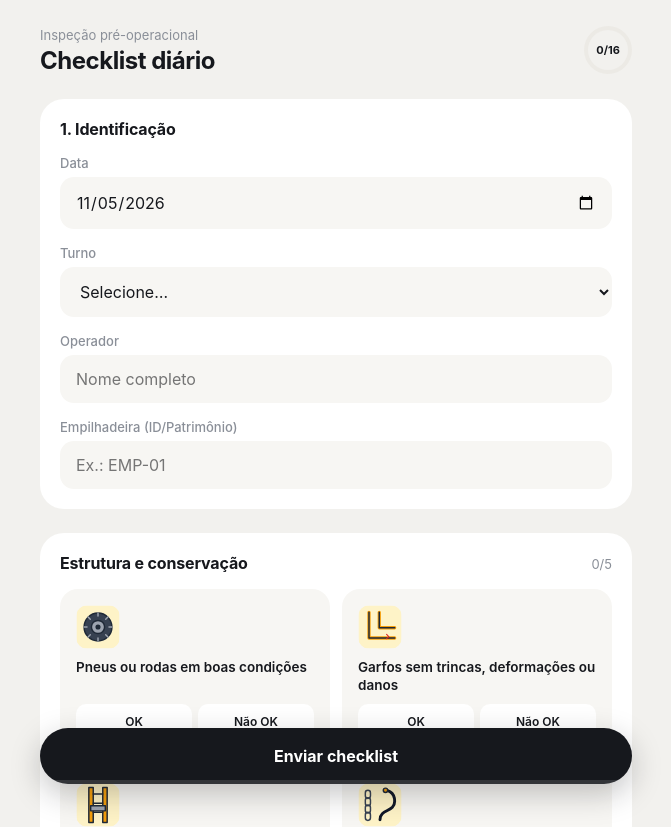
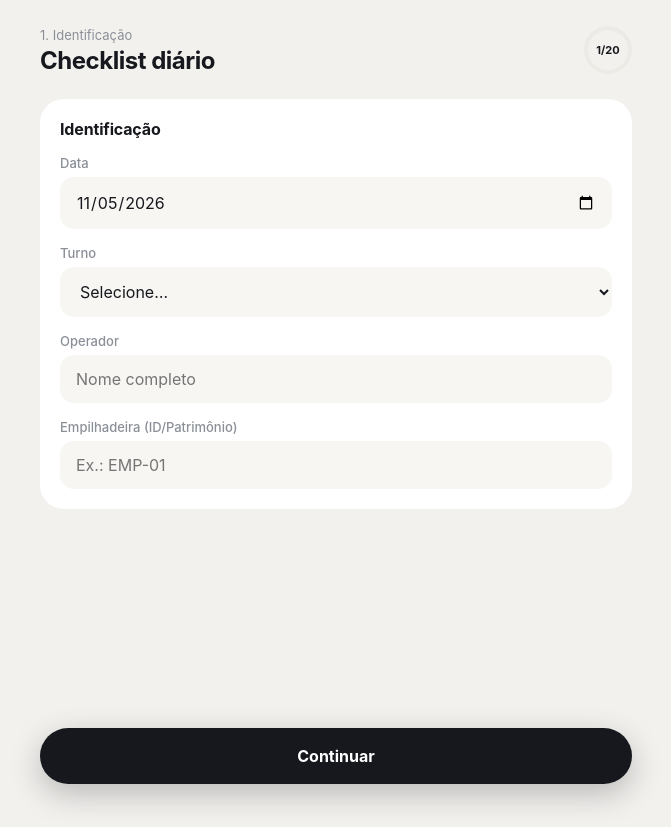
Before and after one commit to marcusvalerio/checkempilhadeira, a Next.js app: page / in a window 1280 px wide. Shown: the top 827 px of the page, without its empty margins (304-975 px from the left). After the commit the page ends 800 px from the top, so only its background shows below. Built offline with nearby package versions, Linux system fonts and the light colour scheme.

Commit message:
Formulário passo a passo: uma pergunta por tela com avanço automático
Co-Authored-By: Claude Opus 5.5 <noreply@anthropic.com>
Claude-Session: https://claude.ai/code/session_0161rdvRKSQP6pmK88Tpksqr

```diff
--- a/app/Formulario.js
+++ b/app/Formulario.js
@@ -1,15 +1,19 @@
 "use client";
-import { useEffect, useMemo, useRef, useState } from "react";
+import { useEffect, useRef, useState } from "react";
 import { useSearchParams } from "next/navigation";
 import { SECOES, ITENS, TURNOS, imagem } from "@/lib/checklist";
 
 const hoje = () => { const d = new Date(); d.setMinutes(d.getMinutes() - d.getTimezoneOffset()); return d.toISOString().slice(0, 10); };
+const SECAO_DE = Object.fromEntries(SECOES.flatMap((s) => s.itens.map((i) => [i.id, s.titulo])));
+// Passos: identificação, 16 itens, irregularidade, resultado, assinatura
+const PASSOS = ["ident", ...ITENS.map((i) => i.id), "irreg", "result", "assin"];
 
 export default function Formulario() {
   const sp = useSearchParams();
   const empQR = sp.get("e") || "";
   const [f, setF] = useState({ data: hoje(), turno: "", operador: "", empilhadeira: empQR, descricao: "", observacoes: "", resultado: "", irregularidade: null });
   const [itens, setItens] = useState({});
+  const [passo, setPasso] = useState(0);
   const [erro, setErro] = useState("");
   const [enviando, setEnviando] = useState(false);
   const [feito, setFeito] = useState(null);
@@ -20,15 +24,18 @@ export default function Formulario() {
 
   const temNok = Object.values(itens).includes("nok");
   const irregular = temNok || f.irregularidade === true;
-  const respondidos = ITENS.filter((i) => itens[i.id]).length;
-  const progresso = Math.round((respondidos / ITENS.length) * 100);
   const set = (k) => (e) => setF((x) => ({ ...x, [k]: e.target.value }));
+  const atual = PASSOS[passo];
+  const item = ITENS.find((i) => i.id === atual);
+  const progresso = Math.round((passo / (PASSOS.length - 1)) * 100);
 
   useEffect(() => { if (temNok) setF((x) => ({ ...x, irregularidade: true, resultado: x.resultado || "REPROVADA" })); }, [temNok]);
+  useEffect(() => { setErro(""); window.scrollTo(0, 0); }, [passo]);
 
   // Assinatura
   useEffect(() => {
     const c = canvas.current; if (!c) return;
+    setAssinou(false);
     const r = c.getBoundingClientRect(), dpr = window.devicePixelRatio || 1;
     c.width = r.width * dpr; c.height = r.height * dpr;
     const ctx = c.getContext("2d"); ctx.scale(dpr, dpr); ctx.lineWidth = 2.5; ctx.lineCap = "round"; ctx.strokeStyle = "#111827";
@@ -39,19 +46,25 @@ export default function Formulario() {
     const up = () => { des = false; };
     c.addEventListener("pointerdown", down); c.addEventListener("pointermove", move); c.addEventListener("pointerup", up); c.addEventListener("pointercancel", up);
     return () => { c.removeEventListener("pointerdown", down); c.removeEventListener("pointermove", move); c.removeEventListener("pointerup", up); c.removeEventListener("pointercancel", up); };
-  }, [feito]);
+  }, [atual]);
   const limpar = () => { const c = canvas.current; c.getContext("2d").clearRect(0, 0, c.width, c.height); setAssinou(false); };
 
+  function validar() {
+    if (atual === "ident" && (!f.turno || !f.operador.trim() || !f.empilhadeira.trim())) return "Preencha turno, operador e empilhadeira.";
+    if (item && !itens[item.id]) return "Escolha uma opção para continuar.";
+    if (atual === "irreg") {
+      if (f.irregularidade === null && !temNok) return "Informe se foi identificada alguma irregularidade.";
+      if (irregular && !f.descricao.trim()) return "Descreva a irregularidade encontrada.";
+    }
+    if (atual === "result" && !f.resultado) return "Informe o resultado da inspeção.";
+    return "";
+  }
+  function avancar() { const e = validar(); if (e) return setErro(e); setPasso((p) => Math.min(p + 1, PASSOS.length - 1)); }
+  function responder(v) { setItens((x) => ({ ...x, [item.id]: v })); setTimeout(() => setPasso((p) => p + 1), 180); }
+
   async function enviar() {
-    setErro("");
-    const falta = ITENS.find((i) => !itens[i.id]);
-    if (!f.turno || !f.operador || !f.empilhadeira) return setErro("Preencha a identificação (turno, operador e empilhadeira).");
-    if (falta) { document.getElementById("it-" + falta.id)?.scrollIntoView({ behavior: "smooth", block: "center" }); return setErro(`Falta responder: ${falta.label}`); }
-    if (f.irregularidade === null && !temNok) return setErro("Informe se foi identificada alguma irregularidade.");
-    if (irregular && !f.descricao.trim()) return setErro("Descreva a irregularidade encontrada.");
-    if (!f.resultado) return setErro("Informe o resultado da inspeção.");
     if (!assinou) return setErro("Assine no campo de assinatura.");
-    setEnviando(true);
+    setEnviando(true); setErro("");
     try {
       const res = await fetch("/api/checkins", { method: "POST", headers: { "Content-Type": "application/json" },
         body: JSON.stringify({ ...f, irregularidade: irregular, itens, assinatura: canvas.current.toDataURL("image/png") }) });
@@ -59,12 +72,18 @@ export default function Formulario() {
       if (!res.ok) throw new Error(j.erro || "Erro ao enviar");
       try { localStorage.setItem("operador", f.operador); } catch {}
       setFeito({ ...j, resultado: f.resultado });
-      window.scrollTo(0, 0);
     } catch (e) { setErro(e.message); } finally { setEnviando(false); }
   }
 
+  const Cab = ({ sub }) => (
+    <header className="cab">
+      <div><small>{sub}</small><h1>Checklist diário</h1></div>
+      {!feito && <div className="anel" style={{ "--p": progresso }}><span>{passo + 1}/{PASSOS.length}</span></div>}
+    </header>
+  );
+
   if (feito) return (
-    <><header className="cab"><div><small>Inspeção pré-operacional</small><h1>Checklist diário</h1></div></header>
+    <><Cab sub="Inspeção pré-operacional" />
     <main><div className="card sucesso">
       <div className="ico">{feito.resultado === "APROVADA" ? "✅" : "⛔"}</div>
       <h2>Checklist nº {feito.id} enviado!</h2>
@@ -74,15 +93,16 @@ export default function Formulario() {
     </div></main></>
   );
 
+  const nItem = item ? ITENS.indexOf(item) + 1 : 0;
+  const sub = item ? `${SECAO_DE[item.id]} · ${nItem} de ${ITENS.length}` : { ident: "1. Identificação", irreg: "3. Irregularidades", result: "4. Resultado", assin: "5. Responsabilidade" }[atual];
+
   return (
     <>
-      <header className="cab">
-        <div><small>Inspeção pré-operacional</small><h1>Checklist diário</h1></div>
-        <div className="anel" style={{ "--p": progresso }}><span>{respondidos}/{ITENS.length}</span></div>
-      </header>
-      <main>
+      <Cab sub={sub} />
+      <main key={atual} className="passo">
+        {atual === "ident" && (
           <section className="card">
-          <h2>1. Identificação</h2>
+            <h2>Identificação</h2>
             <label className="campo">Data</label><input type="date" value={f.data} onChange={set("data")} />
             <label className="campo">Turno</label>
             <select value={f.turno} onChange={set("turno")}><option value="">Selecione…</option>{TURNOS.map((t) => <option key={t}>{t}</option>)}</select>
@@ -90,58 +110,54 @@ export default function Formulario() {
             <label className="campo">Empilhadeira (ID/Patrimônio)</label>
             <input value={f.empilhadeira} onChange={set("empilhadeira")} placeholder="Ex.: EMP-01" readOnly={!!empQR} />
           </section>
+        )}
 
-        {SECOES.map((s) => (
-          <section className="card" key={s.titulo}>
-            <div className="sec-tit"><h2>{s.titulo}</h2><span>{s.itens.filter((i) => itens[i.id]).length}/{s.itens.length}</span></div>
-            <div className="grade">
-            {s.itens.map((it) => (
-              <div className={`tile ${itens[it.id] || ""}`} key={it.id} id={"it-" + it.id}>
-                <img src={imagem(it.id)} alt="" />
-                <b>{it.label}</b>
-                <div className="opcoes mini">
-                    {[["ok", "OK"], ["nok", "Não OK"], ...(it.na ? [["na", "N/A"]] : [])].map(([v, l]) => (
-                      <button key={v} type="button" className={`op ${v} ${itens[it.id] === v ? "sel" : ""}`}
-                        onClick={() => setItens((x) => ({ ...x, [it.id]: v }))}>{l}</button>
-                    ))}
-                </div>
-              </div>
-            ))}
+        {item && (
+          <section className={`card pergunta ${itens[item.id] || ""}`}>
+            <img src={imagem(item.id)} alt="" />
+            <h2>{item.label}</h2>
+            {item.dica && <p className="dica">{item.dica}</p>}
+            <div className="resp">
+              <button type="button" className={`op grande ok ${itens[item.id] === "ok" ? "sel" : ""}`} onClick={() => responder("ok")}>✓ OK</button>
+              <button type="button" className={`op grande nok ${itens[item.id] === "nok" ? "sel" : ""}`} onClick={() => responder("nok")}>✗ Não OK</button>
+              {item.na && <button type="button" className={`op grande na ${itens[item.id] === "na" ? "sel" : ""}`} onClick={() => responder("na")}>Não se aplica</button>}
             </div>
           </section>
-        ))}
+        )}
 
+        {atual === "irreg" && (
           <section className="card">
-          <h2>3. Registro de irregularidades</h2>
-          <p style={{ marginTop: 0, fontSize: 14 }}>Foi identificada alguma irregularidade?</p>
+            <h2>Foi identificada alguma irregularidade?</h2>
             <div className="opcoes">
               <button type="button" disabled={temNok} className={`op grande ok ${!irregular && f.irregularidade === false ? "sel" : ""}`} onClick={() => setF((x) => ({ ...x, irregularidade: false }))}>NÃO</button>
               <button type="button" className={`op grande nok ${irregular ? "sel" : ""}`} onClick={() => setF((x) => ({ ...x, irregularidade: true }))}>SIM</button>
             </div>
-          {temNok && <p className="aviso">Há itens marcados como "Não OK".</p>}
+            {temNok && <p className="aviso">Itens marcados como "Não OK": {ITENS.filter((i) => itens[i.id] === "nok").map((i) => i.label).join("; ")}.</p>}
             {irregular && <><label className="campo">Descrição da irregularidade</label>
-            <textarea value={f.descricao} onChange={set("descricao")} placeholder={"Itens com problema: " + ITENS.filter((i) => itens[i.id] === "nok").map((i) => i.label).join("; ")} /></>}
+              <textarea value={f.descricao} onChange={set("descricao")} placeholder="Descreva o problema encontrado" /></>}
           </section>
+        )}
 
+        {atual === "result" && (
           <section className="card">
-          <h2>4. Resultado da inspeção</h2>
-          <div className="opcoes">
+            <h2>Resultado da inspeção</h2>
+            <div className="resp">
               <button type="button" className={`op grande ok ${f.resultado === "APROVADA" ? "sel" : ""}`} onClick={() => setF((x) => ({ ...x, resultado: "APROVADA" }))}>APROVADA PARA OPERAÇÃO</button>
               <button type="button" className={`op grande nok ${f.resultado === "REPROVADA" ? "sel" : ""}`} onClick={() => setF((x) => ({ ...x, resultado: "REPROVADA" }))}>REPROVADA PARA OPERAÇÃO</button>
             </div>
             {temNok && f.resultado === "APROVADA" && <p className="aviso">Atenção: existem itens "Não OK". Em caso de defeito que comprometa a segurança, a empilhadeira não deve ser utilizada.</p>}
-          <label className="campo">Observações</label><textarea value={f.observacoes} onChange={set("observacoes")} />
+            <label className="campo">Observações (opcional)</label><textarea value={f.observacoes} onChange={set("observacoes")} />
           </section>
+        )}
 
+        {atual === "assin" && (<>
           <section className="card">
-          <h2>5. Responsabilidade</h2>
-          <p style={{ margin: "0 0 8px", fontSize: 14 }}>Operador: <b>{f.operador || "—"}</b></p>
-          <label className="campo">Assinatura (desenhe com o dedo)</label>
+            <h2>Assinatura</h2>
+            <p style={{ margin: "0 0 12px", fontSize: 14 }}>Operador: <b>{f.operador}</b> · {f.empilhadeira}</p>
             <canvas ref={canvas} className="assin" />
             <button type="button" className="btn sec" style={{ marginTop: 12 }} onClick={limpar}>Limpar assinatura</button>
-          <p style={{ fontSize: 12, color: "var(--cinza)" }}>A data e o horário da inspeção são registrados automaticamente no envio.</p>
+            <p style={{ fontSize: 12, color: "var(--cinza)", marginBottom: 0 }}>A data e o horário da inspeção são registrados automaticamente no envio.</p>
           </section>
-
           <section className="card orient">
             <h2>Orientações importantes</h2>
             <ol>
@@ -151,12 +167,17 @@ export default function Formulario() {
               <li>O checklist deve ser arquivado para controle e rastreabilidade das inspeções.</li>
             </ol>
           </section>
+        </>)}
       </main>
+
       <div className="fixo">
         {erro && <div className="erro">{erro}</div>}
-        <button className="btn pilula" disabled={enviando} onClick={enviar}>
-          <span className="pb"><span style={{ width: progresso + "%" }} /></span>
-          {enviando ? "Enviando…" : "Enviar checklist"}</button>
+        <div className="nav-passos">
+          {passo > 0 && <button className="btn voltar" onClick={() => setPasso((p) => p - 1)} aria-label="Voltar">←</button>}
+          {atual === "assin"
+            ? <button className="btn pilula" disabled={enviando} onClick={enviar}>{enviando ? "Enviando…" : "Enviar checklist"}</button>
+            : (!item || itens[item.id]) && <button className="btn pilula" onClick={avancar}>Continuar</button>}
+        </div>
       </div>
     </>
   );
--- a/app/globals.css
+++ b/app/globals.css
@@ -92,3 +92,18 @@ input[type=date]::-webkit-datetime-edit { padding:0; }
 .qr-card b { font-size:18px; } .qr-card small { color:var(--cinza); font-size:12px; }
 .qr-img { width:200px; } .qr-img svg { width:100%; height:auto; display:block; }
 .qr-card .btn { padding:12px; font-size:14px; border-radius:var(--r-sm); }
+
+/* Passo a passo */
+.passo { animation:entra .22s ease; }
+@keyframes entra { from { opacity:0; transform:translateX(16px); } to { opacity:1; transform:none; } }
+.pergunta { text-align:center; padding:32px 20px; border:2px solid transparent; transition:border-color .15s, background .15s; }
+.pergunta.ok { border-color:var(--ok); background:var(--ok-bg); } .pergunta.nok { border-color:var(--nok); background:var(--nok-bg); }
+.pergunta img { width:160px; height:160px; border-radius:var(--r); margin:0 auto 24px; display:block; }
+.pergunta h2 { font-size:22px; line-height:1.3; margin:0; letter-spacing:-.02em; }
+.pergunta .dica { color:var(--cinza); font-size:14px; margin:8px 0 0; }
+.resp { display:flex; flex-direction:column; gap:12px; margin-top:24px; }
+.resp .op { padding:20px; font-size:17px; border-radius:var(--r-sm); }
+.pergunta .resp .op:not(.sel) { background:#fff; box-shadow:inset 0 0 0 1px var(--borda); }
+.nav-passos { display:flex; gap:12px; }
+.nav-passos .pilula { flex:1; }
+.btn.voltar { width:60px; height:60px; flex:none; border-radius:999px; background:#fff; color:var(--tinta); font-size:22px; padding:0; box-shadow:0 10px 30px rgba(22,24,29,.12); }
```
Lines whose indentation alone changed are shown as unchanged.
